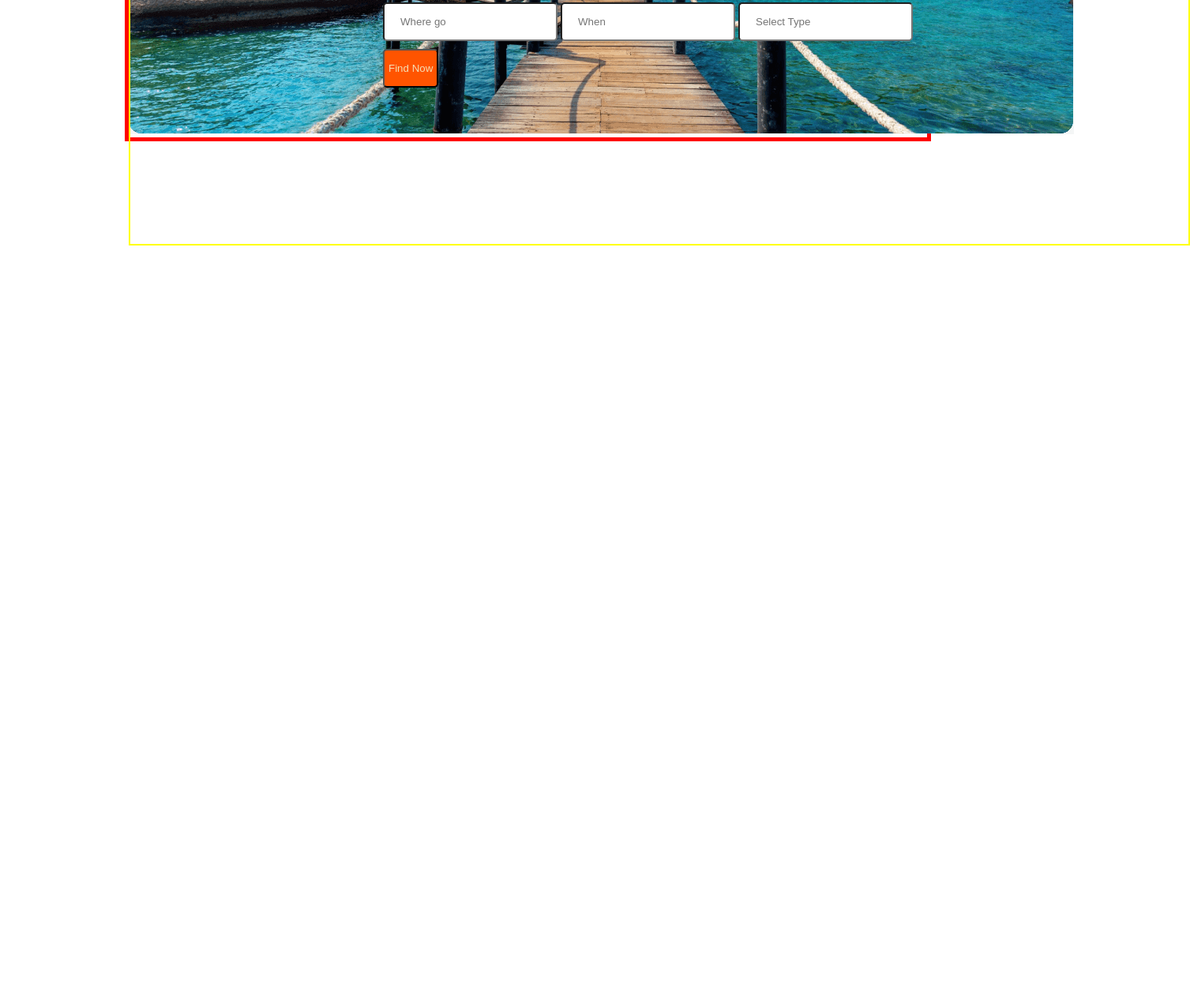
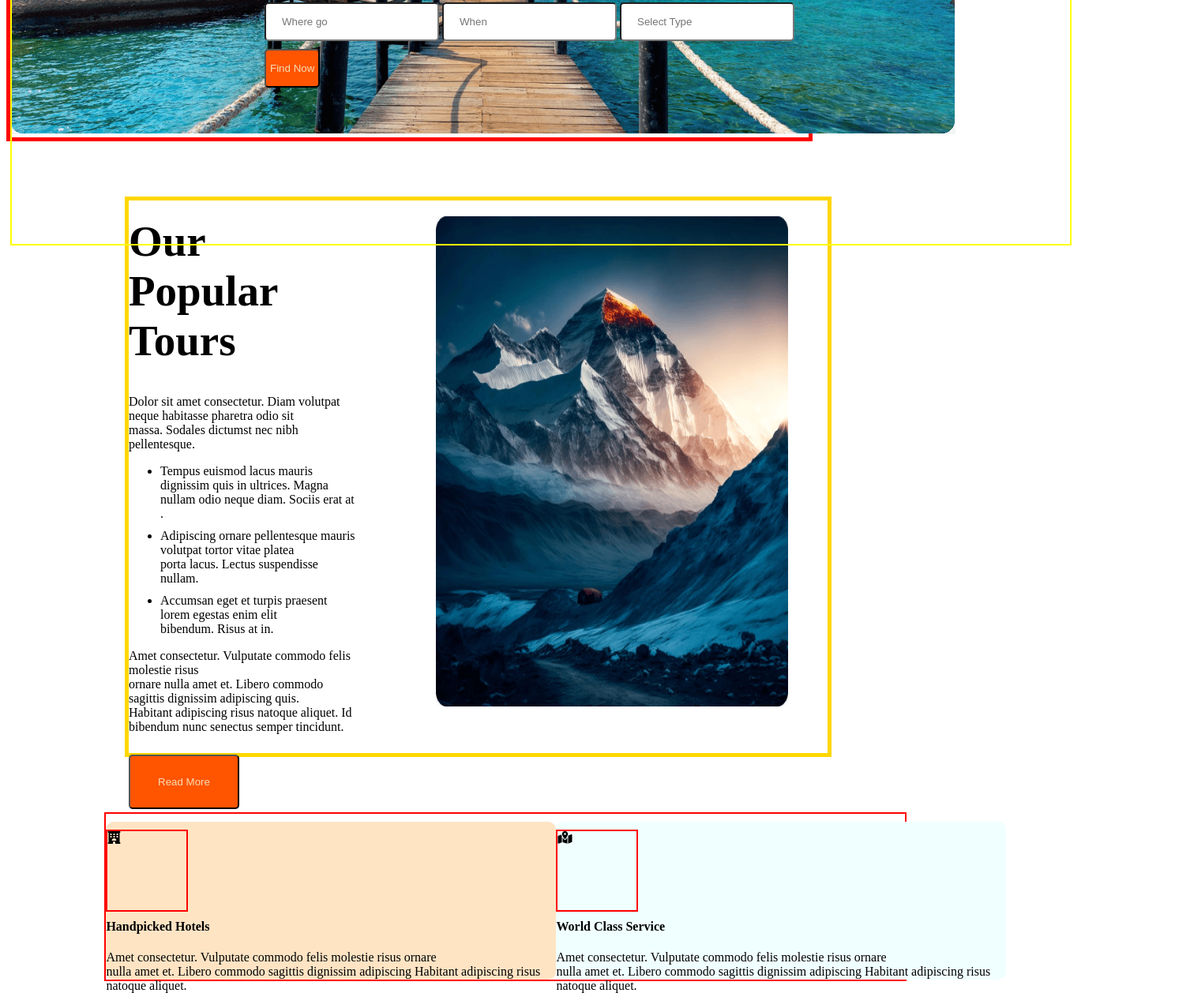
Before and after one commit to mdjobayeradnan/reset-assigment-two, a plain HTML site: page index.html in a window 1280 px wide. Shown: the part 483-1741 px from the top of the page at 79% size, 1507 px wide, since content can reach past the window. Before the commit the page ends 800 px from the top, so only its background shows below. Drawn offline with Linux system fonts and the light colour scheme.

Commit message:
new item added

```diff
--- a/index.html
+++ b/index.html
@@ -7,6 +7,8 @@
     <title>Document</title>
     <link rel="stylesheet" href="style/style.css">
     <link rel="stylesheet" href="style/responsive.css">
+    <script src="https://kit.fontawesome.com/fb9aada1fa.js" crossorigin="anonymous"></script>
+
 </head>
 
 <body>
@@ -51,6 +53,84 @@
     </header>
     <!--header section end-->
 
+    <main>
+        <div class="population-container">
+            <div class="population-content">
+                <h1 style="font-size:55px;">Our Popular Tours</h1>
+                <p>Dolor sit amet consectetur. Diam volutpat neque habitasse pharetra odio sit <br> massa. Sodales
+                    dictumst nec nibh pellentesque.</p>
+                <ul>
+                    <li>Tempus euismod lacus mauris dignissim quis in ultrices. Magna <br> nullam odio neque diam.
+                        Sociis
+                        erat at .</li>
+                    <li>Adipiscing ornare pellentesque mauris volutpat tortor vitae platea <br> porta lacus. Lectus
+                        suspendisse nullam.</li>
+                    <li> Accumsan eget et turpis praesent lorem egestas enim elit <br> bibendum. Risus at in.</li>
+                </ul>
+                <p>Amet consectetur. Vulputate commodo felis molestie risus
+                    <br>ornare nulla amet et. Libero commodo sagittis dignissim adipiscing quis. <br>Habitant adipiscing
+                    risus
+                    natoque aliquet. Id bibendum nunc senectus semper tincidunt.
+                </p>
+                <button style="padding:25px 35px; border-radius:5px;
+                        background-color: #FF5400; color: wheat ">Read More</button>
+
+
+
+
+            </div>
+            <div class="population-img">
+                <img src="Images/Rectangle 4.png" alt="">
+            </div>
+        </div>
+
+
+
+
+
+
+
+
+
+        <!--why choosen section start-->
+
+
+        <div class="why-choose-section">
+
+
+
+
+            <div style="background-color: bisque; width: 570px;border-radius:10px; height:200px;">
+                <i style="width:100px; height: 50%; border: red 2px solid;" class="fa-solid fa-hotel"></i>
+                <h4>Handpicked Hotels</h4>
+                <p>Amet consectetur. Vulputate commodo felis molestie risus ornare <br> nulla amet et. Libero commodo
+                    sagittis dignissim adipiscing <quis class="br"></quis> Habitant adipiscing risus natoque aliquet.
+                </p>
+            </div>
+
+
+
+            <div style="background-color: azure; width:570px;border-radius:10px; ">
+
+
+
+                <i style="width:100px; height: 50%; border: red 2px solid;" class="fa-solid fa-map-location-dot"></i>
+                <h4>World Class Service</h4>
+                <p>Amet consectetur. Vulputate commodo felis molestie risus ornare <br> nulla amet et. Libero commodo
+                    sagittis dignissim adipiscing <quis class="br"></quis> Habitant adipiscing risus natoque aliquet.
+                </p>
+            </div>
+
+
+
+
+
+            <!--why choosen section end-->
+
+
+
+    </main>
+
 </body>
 
 </html>
--- a/style/style.css
+++ b/style/style.css
@@ -55,7 +55,7 @@
 
 .header-img {
     width: 80%;
-    margin: 10px 150px;
+    margin: 10px 0px;
 
     border: 5px solid red;
 }
@@ -77,3 +77,42 @@
     padding: 15px 20px;
     border-radius: 5px;
 }
+
+.population-container {
+
+    margin: 70px 150px;
+    border: 5px solid gold;
+    width: 70%;
+    height: 700px;
+
+    display: flex;
+    gap: 100px;
+
+}
+
+.population-container img {
+
+    width: 90%;
+    height: 90%;
+    margin-right: 150px;
+
+}
+
+.population-content {
+    width: 50%;
+}
+
+
+
+.why-choose-section {
+
+    margin: 0 auto;
+
+    width: 80%;
+    display: grid;
+    grid-template-columns: repeat(2, 1fr);
+
+
+    border: 2px solid red;
+
+}
```
